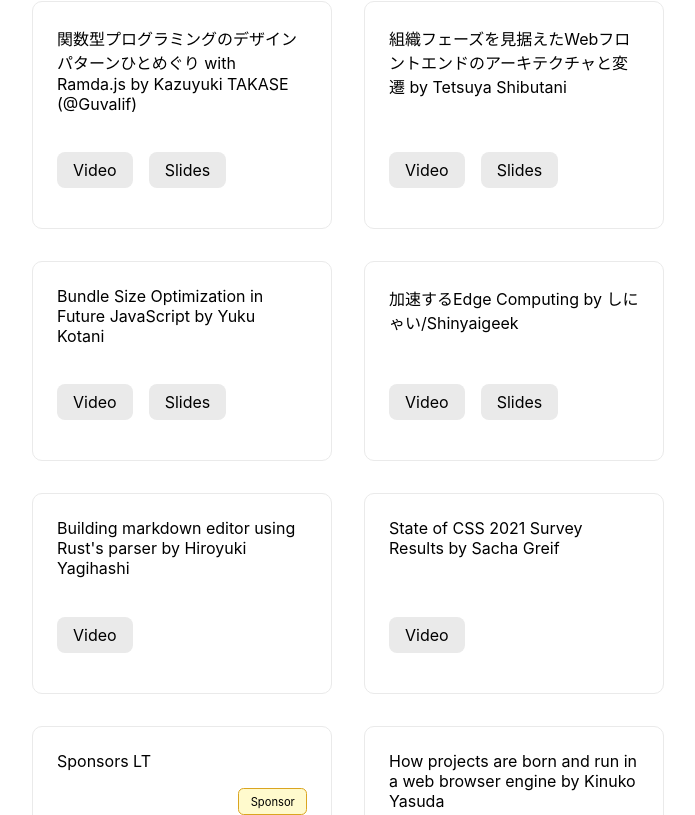
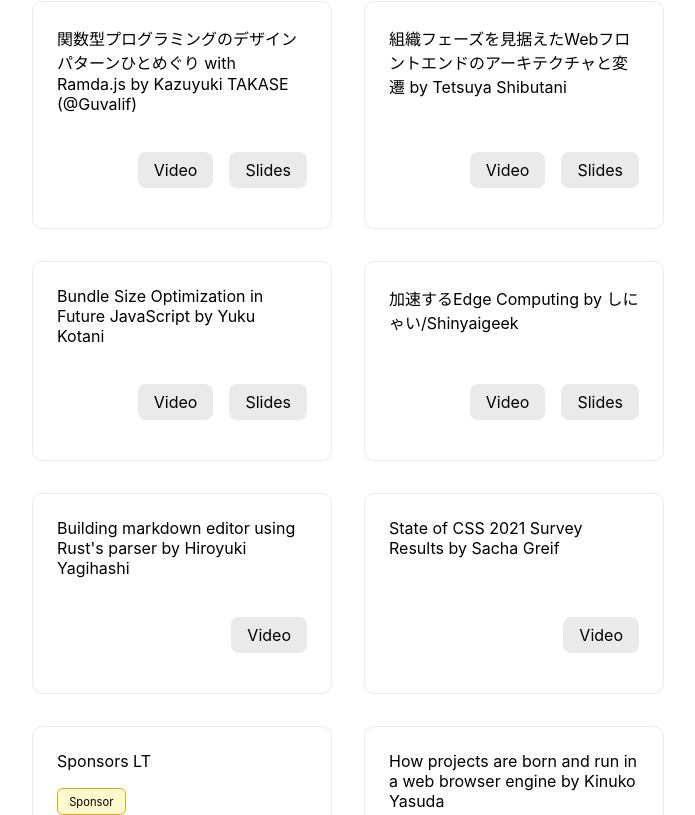
Before and after one commit to vzvu3k6k/jsconfjp2021-unofficial-index, a Next.js app: page / in a window 1280 px wide. Shown: the part 1365-2180 px from the top of the page, without its empty margins (292-987 px from the left). Built offline with nearby package versions, Linux system fonts and the light colour scheme.

Commit message:
Talk: style

```diff
--- a/styles/Talk.module.css
+++ b/styles/Talk.module.css
@@ -29,7 +29,7 @@
   display: flex;
   padding: 0;
   list-style: none;
-  justify-content: end;
+  justify-content: start;
   font-size: 70%;
 }
 
@@ -44,7 +44,7 @@
   display: flex;
   padding: 0;
   list-style: none;
-  justify-content: start;
+  justify-content: end;
   gap: 1em;
 }
 
```
